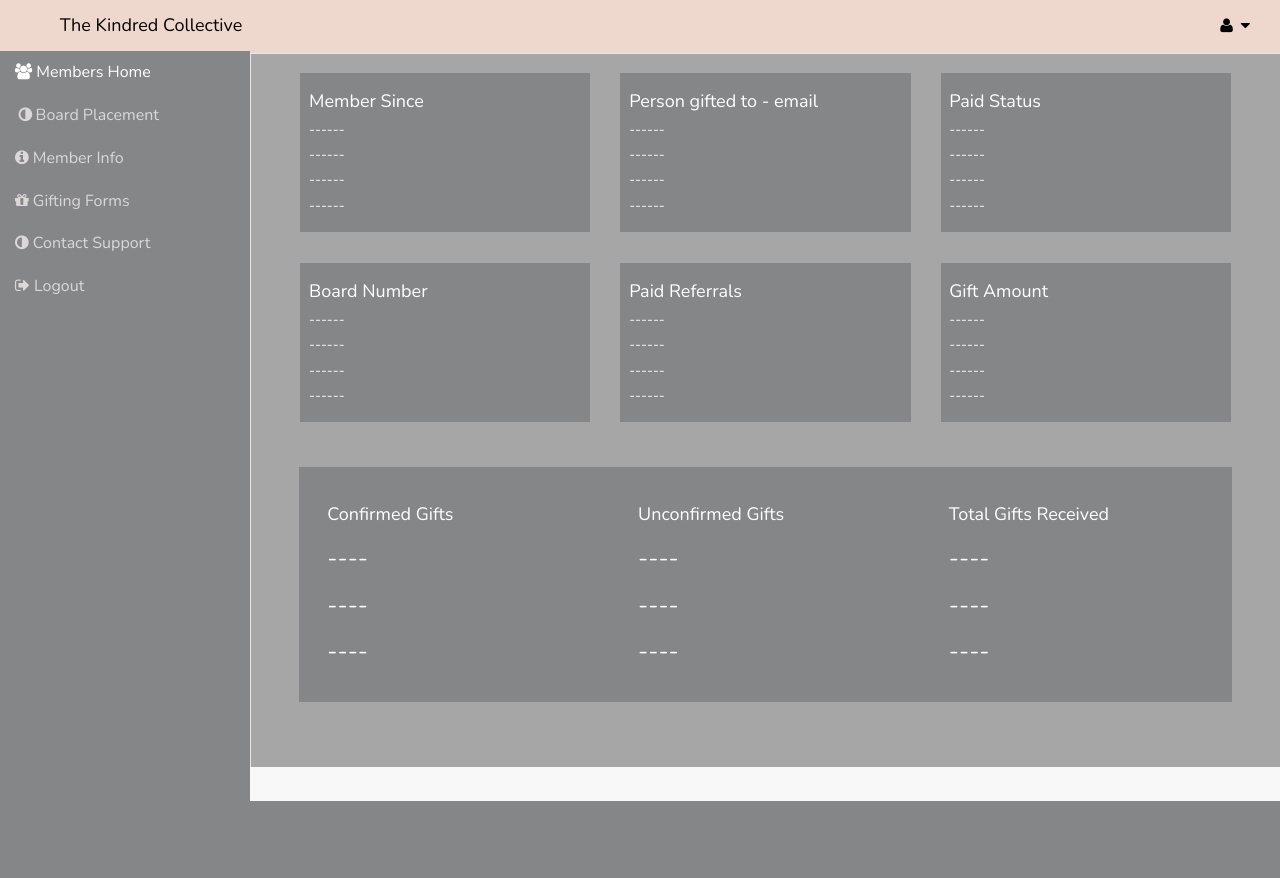
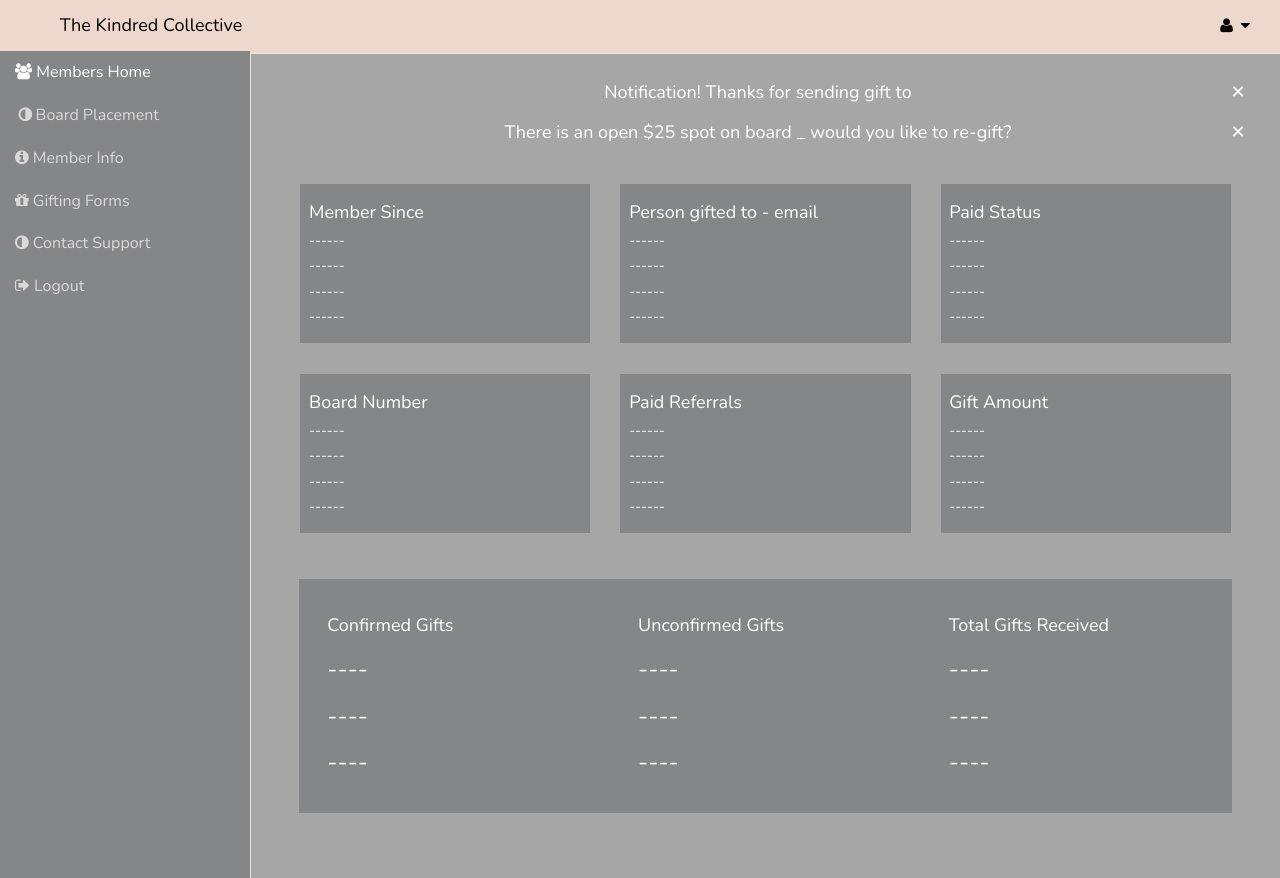
Before and after one commit to Iram1995/Kindred-Collective, a PHP site: page /visitor/home.php in a window 1280 px wide. Before the commit the page ends 801 px from the top, so only its background shows below. Run offline with PHP 8.4, Linux system fonts and the light colour scheme; a user stored in the database is signed in.

Commit message:
Notificaton Text added

```diff
--- a/visitor/home.php
+++ b/visitor/home.php
@@ -126,6 +126,15 @@ $userid = $_SESSION['userid'];
 </div> -->
 <div style="padding: 2%;" class="col-lg-12">
                     <!-- /.col-lg-12 -->
+                    <div class="row justify-content-center" >
+                    <h4 style="text-align:center">Notification! Thanks for sending gift to<span style="float: right;">✕</span></h4>
+
+                    </div>
+                    <div class="row justify-content-center" >
+                    <h4 style="text-align:center">There is an open $25 spot on board _ would you like to re-gift?<span style="float: right;">✕</span></h4>
+
+                    </div>
+                    <br/>
                     <div class="row justify-content-center">
                         <div class="col-lg-4" style="">
 
```
